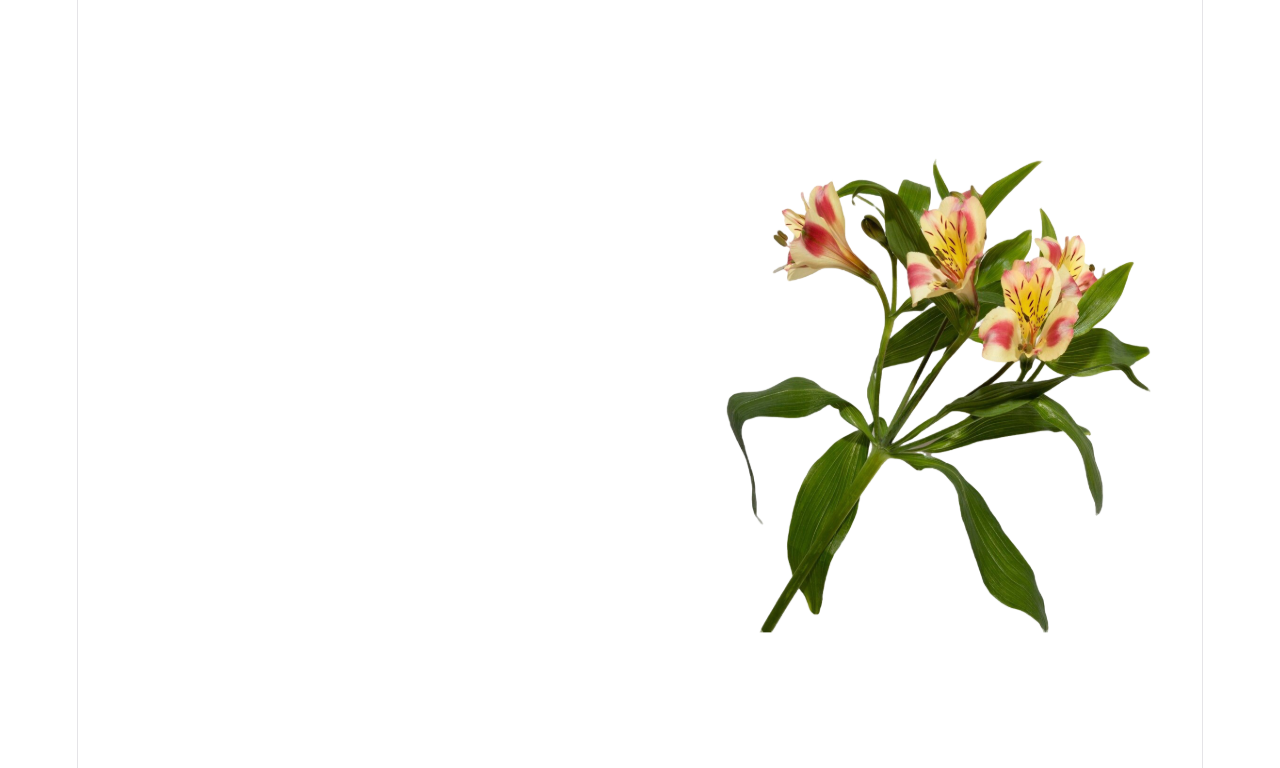
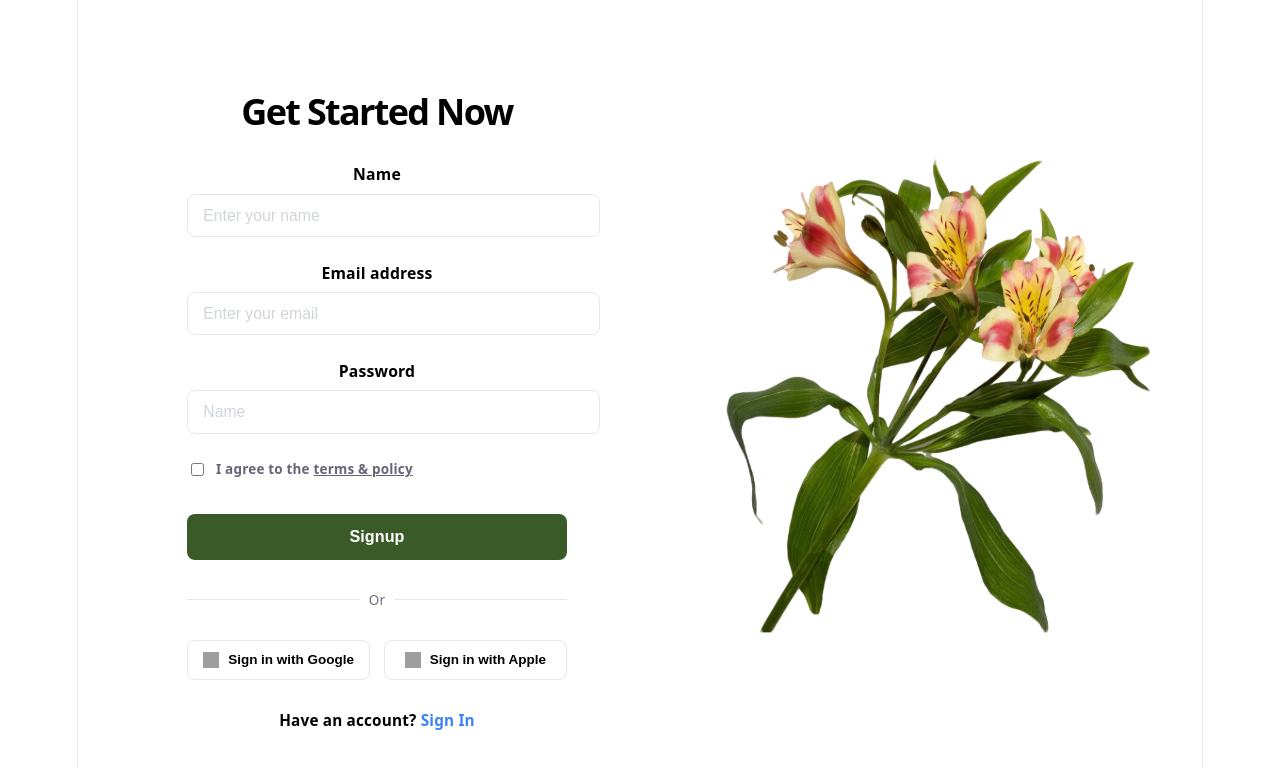
Before and after one commit to mrcln2/appdev1-final-practical-exam, a React (Vite) app: page / in a window 1280 px wide. Shown: the top 768 px of the page. Built offline with nearby package versions, Linux system fonts and the light colour scheme; grey boxes are pictures that could not be loaded.

Commit message:
Add Sign Up page title

```diff
--- a/src/components/SignUp.jsx
+++ b/src/components/SignUp.jsx
@@ -1,13 +1,70 @@
 import React from 'react';
 import styles from './SignUp.module.css';
+import googleIcon from '../assets/icons-google-logo.svg';
+import appleIcon from '../assets/icons-apple-logo.svg';
 import blossomImg from '../assets/blossom-flower.svg';
 
 export default function SignUp() {
   return (
     <div className={styles.container}>
+      {/* Left Section */}
       <div className={styles.leftSection}>
-        {/* Left section empty for now */}
+        <div className={styles.formContainer}>
+          {/* Part 1: Title */}
+          <h1 className={styles.title}>Get Started Now</h1>
+
+          {/* Part 2: Form */}
+          <form className={styles.form} onSubmit={(e) => e.preventDefault()}>
+            <div className={styles.inputGroup}>
+              <label htmlFor="name">Name</label>
+              <input type="text" id="name" placeholder="Enter your name" />
+            </div>
+
+            <div className={styles.inputGroup}>
+              <label htmlFor="email">Email address</label>
+              <input type="email" id="email" placeholder="Enter your email" />
+            </div>
+
+            <div className={styles.inputGroup}>
+              <label htmlFor="password">Password</label>
+              <input type="password" id="password" placeholder="Name" />
+            </div>
+
+            <div className={styles.checkboxGroup}>
+              <input type="checkbox" id="terms" />
+              <label htmlFor="terms">
+                I agree to the <span>terms & policy</span>
+              </label>
+            </div>
+
+            <button type="submit" className={styles.submitBtn}>
+              Signup
+            </button>
+          </form>
+
+          {/* Part 3: Bottom Section & Social Sign-In */}
+          <div className={styles.divider}>
+            <span>Or</span>
+          </div>
+
+          <div className={styles.socialGroup}>
+            <button type="button" className={styles.socialBtn}>
+              <img src={googleIcon} alt="Google" />
+              Sign in with Google
+            </button>
+            <button type="button" className={styles.socialBtn}>
+              <img src={appleIcon} alt="Apple" />
+              Sign in with Apple
+            </button>
+          </div>
+
+          <p className={styles.footerText}>
+            Have an account? <a href="#">Sign In</a>
+          </p>
+        </div>
       </div>
+
+      {/* Right Section */}
       <div className={styles.rightSection}>
         <img src={blossomImg} alt="Blossom Flower" className={styles.blossomImg} />
       </div>
--- a/src/components/SignUp.module.css
+++ b/src/components/SignUp.module.css
@@ -2,6 +2,8 @@
   display: flex;
   min-height: 100vh;
   width: 100%;
+  font-family: system-ui, -apple-system, BlinkMacSystemFont, 'Segoe UI', Roboto, sans-serif;
+  background-color: #ffffff;
 }
 
 .leftSection {
@@ -24,3 +26,129 @@
   height: auto;
   object-fit: contain;
 }
+
+.formContainer {
+  width: 100%;
+  max-width: 380px;
+}
+
+.title {
+  font-size: 2rem;
+  font-weight: 700;
+  color: #000000;
+  margin-bottom: 2rem;
+}
+
+.form {
+  display: flex;
+  flex-direction: column;
+  gap: 1.25rem;
+}
+
+.inputGroup {
+  display: flex;
+  flex-direction: column;
+  gap: 0.35rem;
+}
+
+.inputGroup label {
+  font-size: 0.875rem;
+  font-weight: 600;
+  color: #000000;
+}
+
+.inputGroup input {
+  width: 100%;
+  padding: 0.65rem 0.85rem;
+  border: 1px solid #e5e7eb;
+  border-radius: 8px;
+  font-size: 0.875rem;
+  outline: none;
+}
+
+.inputGroup input::placeholder {
+  color: #d1d5db;
+}
+
+.checkboxGroup {
+  display: flex;
+  align-items: center;
+  gap: 0.5rem;
+  font-size: 0.75rem;
+  font-weight: 600;
+}
+
+.checkboxGroup span {
+  text-decoration: underline;
+}
+
+.submitBtn {
+  width: 100%;
+  padding: 0.75rem;
+  background-color: #3A5A28;
+  color: #ffffff;
+  border: none;
+  border-radius: 8px;
+  font-size: 0.9rem;
+  font-weight: 600;
+  cursor: pointer;
+  margin-top: 0.5rem;
+}
+
+.divider {
+  display: flex;
+  align-items: center;
+  text-align: center;
+  margin: 1.5rem 0;
+  color: #6b7280;
+  font-size: 0.75rem;
+}
+
+.divider::before,
+.divider::after {
+  content: '';
+  flex: 1;
+  border-bottom: 1px solid #e5e7eb;
+}
+
+.divider span {
+  padding: 0 0.5rem;
+}
+
+.socialGroup {
+  display: flex;
+  gap: 0.75rem;
+  margin-bottom: 1.5rem;
+}
+
+.socialBtn {
+  flex: 1;
+  display: flex;
+  align-items: center;
+  justify-content: center;
+  gap: 0.5rem;
+  padding: 0.6rem;
+  border: 1px solid #e5e7eb;
+  border-radius: 8px;
+  background-color: #ffffff;
+  font-size: 0.75rem;
+  font-weight: 600;
+  cursor: pointer;
+}
+
+.socialBtn img {
+  width: 16px;
+  height: 16px;
+}
+
+.footerText {
+  text-align: center;
+  font-size: 0.85rem;
+  color: #000000;
+  font-weight: 600;
+}
+
+.footerText a {
+  color: #3b82f6;
+  text-decoration: none;
+}
```
